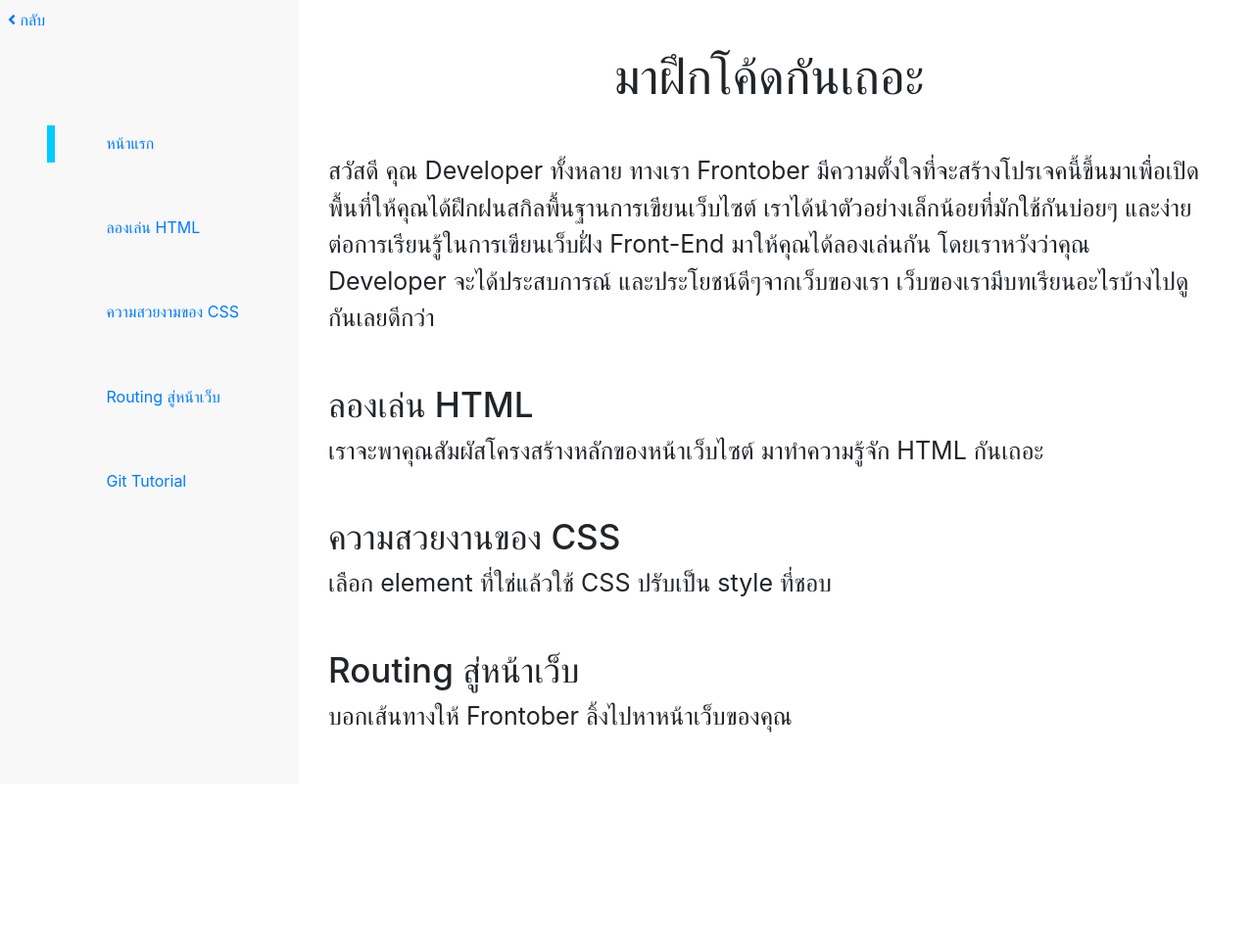
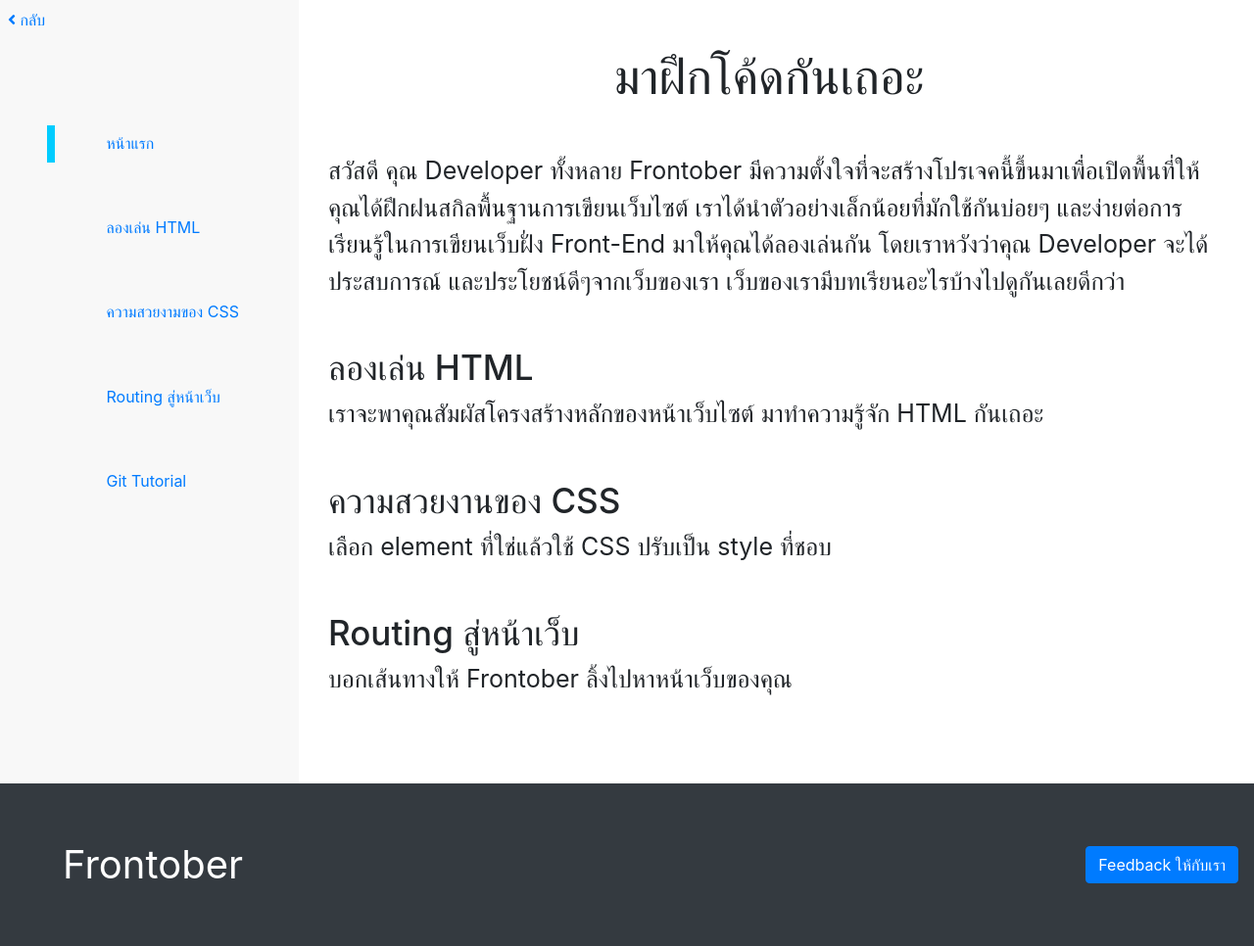
Before and after one commit to BevilKunG/frontober, a website: page html/tutorials.html in a window 1280 px wide. Shown: the whole page at 98% size. Before the commit the page ends 800 px from the top, so only its background shows below. Drawn offline with nearby package versions, Linux system fonts and the light colour scheme; files that its build step writes are made by us from their sources.

Commit message:
[Edited] tutorial first text

```diff
--- a/html/tutorials.html
+++ b/html/tutorials.html
@@ -48,7 +48,7 @@
         <div class="container mt-5">
           <h1 class="text-center mb-5 tutorials-title">มาฝึกโค้ดกันเถอะ</h1>
 
-          <p class="mb-5 tutorials-text">สวัสดี คุณ Developer ทั้งหลาย ทางเรา Frontober มีความตั้งใจที่จะสร้างโปรเจคนี้ขึ้นมาเพื่อเปิดพื้นที่ให้คุณได้ฝึกฝนสกิลพื้นฐานการเขียนเว็บไซต์ เราได้นำตัวอย่างเล็กน้อยที่มักใช้กันบ่อยๆ และง่ายต่อการเรียนรู้ในการเขียนเว็บฝั่ง Front-End มาให้คุณได้ลองเล่นกัน โดยเราหวังว่าคุณ Developer จะได้ประสบการณ์ และประโยชน์ดีๆจากเว็บของเรา เว็บของเรามีบทเรียนอะไรบ้างไปดูกันเลยดีกว่า</p>
+          <p class="mb-5 tutorials-text">สวัสดี คุณ Developer ทั้งหลาย Frontober มีความตั้งใจที่จะสร้างโปรเจคนี้ขึ้นมาเพื่อเปิดพื้นที่ให้คุณได้ฝึกฝนสกิลพื้นฐานการเขียนเว็บไซต์ เราได้นำตัวอย่างเล็กน้อยที่มักใช้กันบ่อยๆ และง่ายต่อการเรียนรู้ในการเขียนเว็บฝั่ง Front-End มาให้คุณได้ลองเล่นกัน โดยเราหวังว่าคุณ Developer จะได้ประสบการณ์ และประโยชน์ดีๆจากเว็บของเรา เว็บของเรามีบทเรียนอะไรบ้างไปดูกันเลยดีกว่า</p>
 
           <div class="mb-5">
             <h3 class="tutorials-first-title">ลองเล่น HTML</h3>
@@ -69,5 +69,14 @@
         </div>
       </div>
     </div>
+
+    <nav class="navbar navbar-dark bg-dark py-5">
+      <a class="navbar-brand footer-title ml-5" href="/">Frontober</a>
+      <ul class="navbar-nav">
+        <li class="nav-item">
+          <a class="btn btn-primary" href="/feedback">Feedback ให้กับเรา</a>
+        </li>
+      </ul>
+    </nav>
   </body>
 </html>
```
